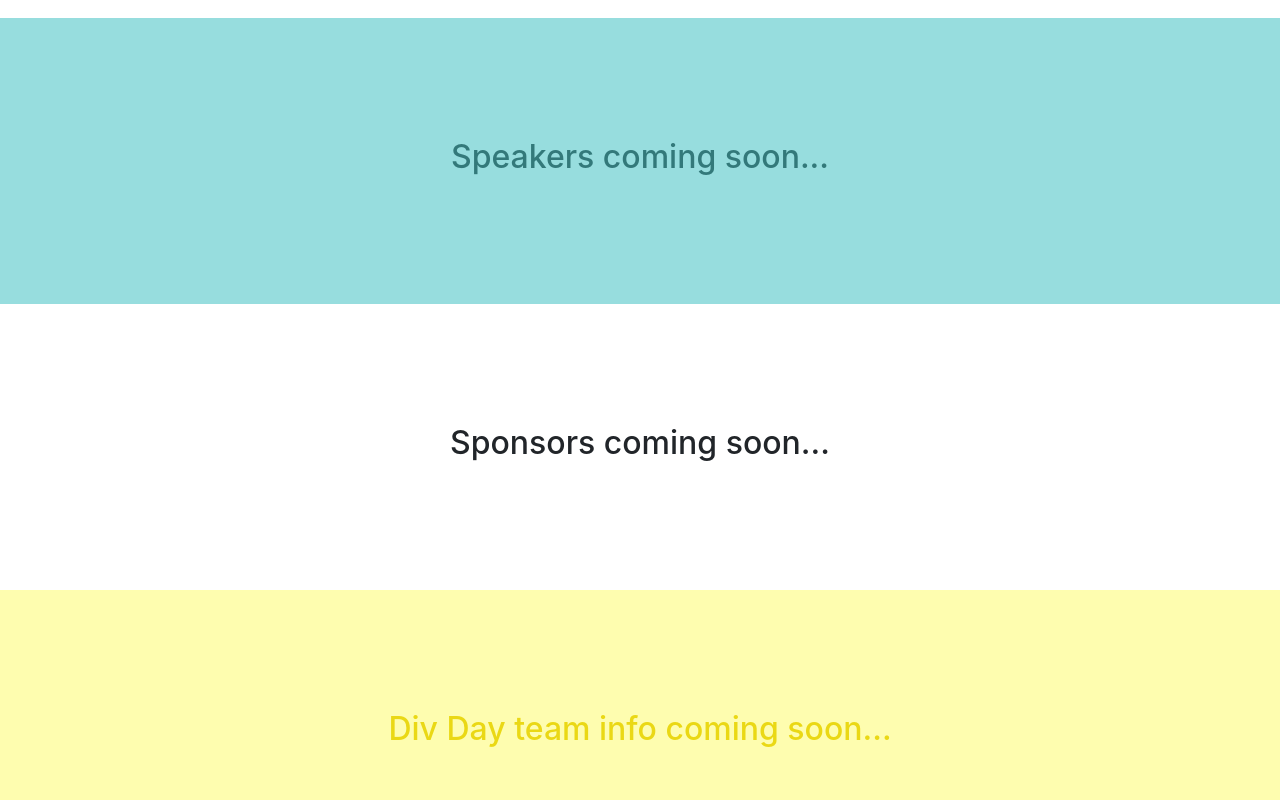
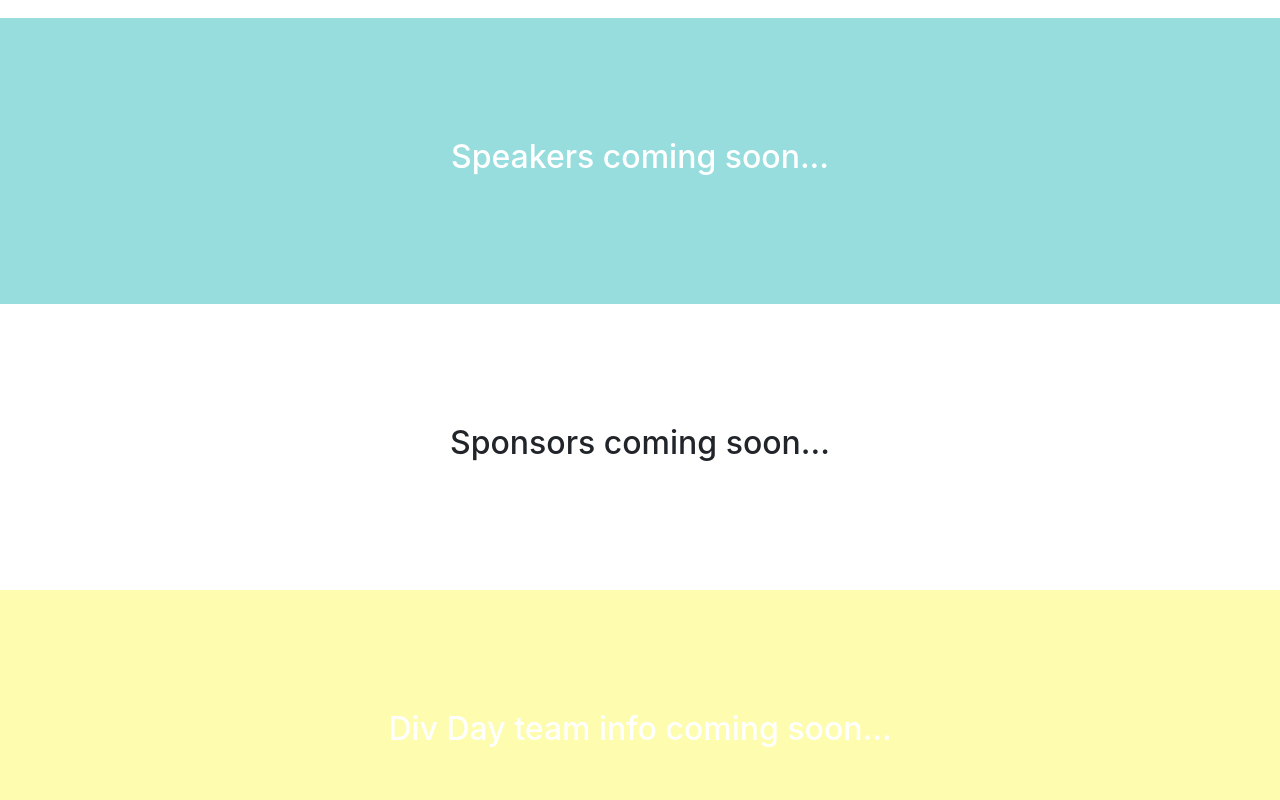
Before and after one commit to mehrdaddarraji/mehrdaddarraji.github.io, a website with bundled scripts: page index.html in a window 1280 px wide. Shown: the part 3480-4280 px from the top of the page. Built offline with nearby package versions, Linux system fonts and the light colour scheme; files whose address does not match are found by name.

Commit message:
changed text color to white in speakers and div day team section

```diff
--- a/css/stylish-portfolio.css
+++ b/css/stylish-portfolio.css
@@ -338,19 +338,21 @@ footer.footer .social-link:hover {
 }
 .lt-blue{
     background-color: rgb(151,221,222);
+    color: white;
 }
 
-.lt-blue h2{
+/* .lt-blue h2{
     color:rgb(51,121,122);
-}
+} */
 
 .lt-yellow{
     background-color: rgb(254,253,175);
+    color: white;
 }
 
-.lt-yellow h2{
+/* .lt-yellow h2{
     color: rgb(234, 216, 21);
-}
+} */
 
 #logo {
     height: 35vh;
```
